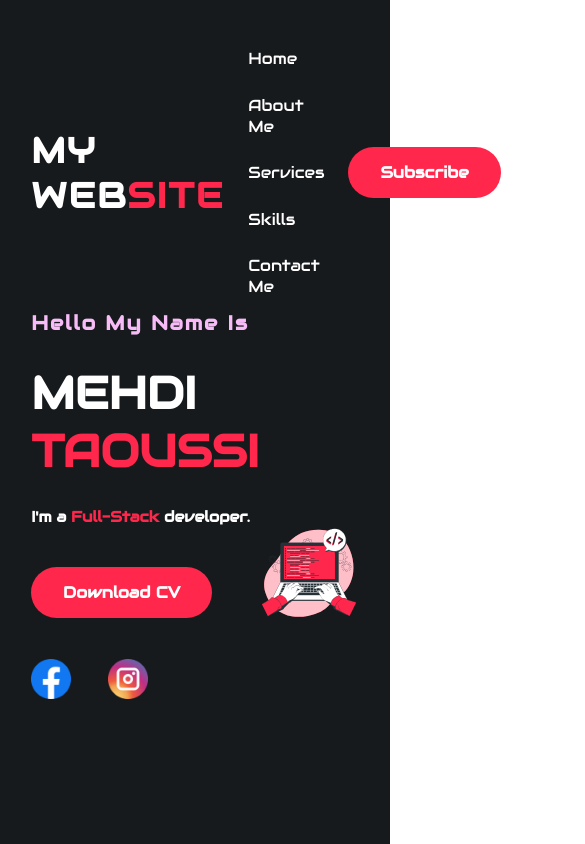
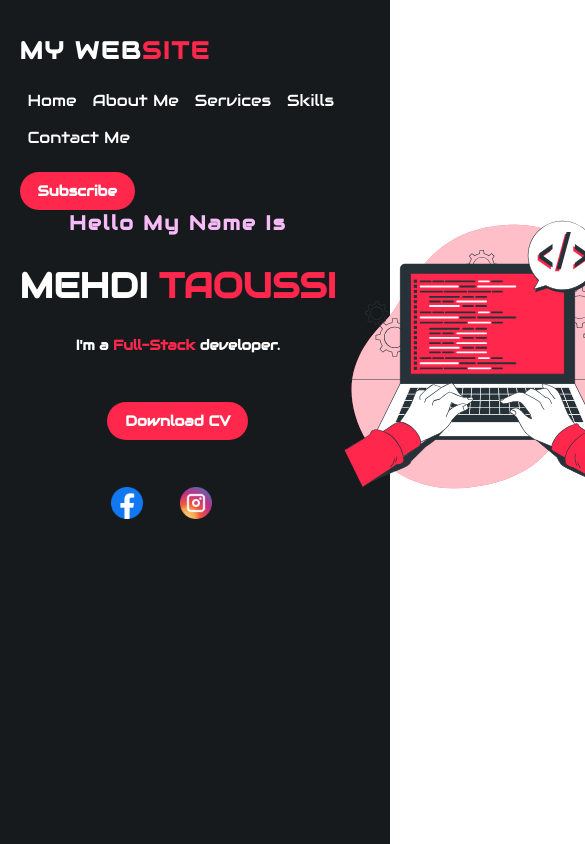
Before and after one commit to MehdiTaoussi2003/Portfolio, a plain HTML site: page index.html in a window 390 px wide. Shown: the top 844 px of the page, 585 px wide, since content can reach past the window. Drawn offline with Linux system fonts and the light colour scheme.

Commit message:
Update style.CSS

```diff
--- a/CSS/style.CSS
+++ b/CSS/style.CSS
@@ -1,82 +1,85 @@
-:root{
+:root {
     --primaryColor: #ff274b;
     --scondaryColor: #f7bcf7;
     --lightColor: #ffffff;
     --bgcolor-1: #171a1c;
     --bgcolor-2: #22282a;
     --padding: 8%;
-
-
 }
 
-
-*{
+* {
     margin: 0;
     padding: 0;
     box-sizing: border-box;
 }
 
-html{
+html {
     font-family: "Audiowide", sans-serif;
     font-size: 16px;
     color: var(--lightColor);
 }
-.home{
+
+.home {
     width: 100%;
     height: 100vh;
     background-color: var(--bgcolor-1);
     display: flex;
     flex-direction: column;
+}
 
-}
-span{
+span {
     color: var(--primaryColor);
 }
-h1{
+
+h1 {
     font-size: 4.65rem;
     margin: 1.7rem 0;
 }
-h2{
+
+h2 {
     font-size: 2.2rem;
     letter-spacing: 0.12rem;
     cursor: pointer;
 }
-h3{
+
+h3 {
     font-size: 1.5rem;
     margin-bottom: 3.5rem;
+}
 
-}
-h4{
+h4 {
     font-size: 1.25rem;
     letter-spacing: 0.12rem;
     color: var(--scondaryColor);
-
 }
 
-nav{
+nav {
     padding-top: 2.2rem;
     padding-left: var(--padding);
-    padding-right:var(--padding);
+    padding-right: var(--padding);
     display: flex;
     justify-content: space-between;
     align-items: center;
 }
-nav ul li{
+
+nav ul li {
     list-style-type: none;
     display: inline-block;
     margin: 0.8rem 1.5rem;
+}
 
-}
-nav ul li a{
+nav ul li a {
     color: var(--lightColor);
     text-decoration: none;
     text-transform: capitalize;
     transition: 0.4s;
 }
-nav ul li a:hover{
-color: var(--primaryColor);
+
+nav ul li a:hover {
+    color: var(--primaryColor);
 }
-.btn{
+
+.btn {
     background-color: var(--primaryColor);
     color: var(--lightColor);
     text-decoration: none;
@@ -84,33 +87,33 @@ color: var(--primaryColor);
     padding: 0.81rem 1.87rem;
     border-radius: 30px;
     border: 2px solid transparent;
+    transition: 0.4s;
+}
 
-    transition: 0.4s;
-
-}
-.btn:hover{
+.btn:hover {
     background-color: transparent;
     border: 2px solid var(--primaryColor);
 }
-.content{
+
+.content {
     flex-grow: 1;
     padding: 0 var(--padding);
     display: flex;
     align-items: center;
-
+    flex-wrap: wrap;
 }
 
-.container-texts{
+.container-texts {
     position: relative;
     bottom: 70px;
     flex-basis: 50%;
-
 }
 
-.container-texts h1{
+.container-texts h1 {
     font-size: 45px;
 }
-.container-texts h3{
+
+.container-texts h3 {
     font-size: 15px;
 }
 
@@ -120,19 +123,101 @@ color: var(--primaryColor);
 
 .container-image img {
     width: 100%;
-    height: 100%;
+    height: auto;
 }
 
-
-.social{
+.social {
     margin-top: 3.5rem;
 }
-.social img{
+
+.social img {
     margin-right: 2rem;
     width: 2.5rem;
     transition: 0.4s;
+}
 
+.social img:hover {
+    transform: scale(1.2);
 }
-.social img:hover{
-transform: scale(1.2);
+
+/* Responsive Design */
+@media (max-width: 1024px) {
+    :root {
+        --padding: 5%;
+    }
+
+    h1 {
+        font-size: 3.5rem;
+    }
+
+    h2 {
+        font-size: 1.8rem;
+    }
+
+    h3 {
+        font-size: 1.2rem;
+    }
+
+    nav ul li {
+        margin: 0.5rem 1rem;
+    }
+
+    .container-texts h1 {
+        font-size: 35px;
+    }
+
+    .container-texts h3 {
+        font-size: 14px;
+    }
 }
+
+@media (max-width: 768px) {
+    nav {
+        flex-direction: column;
+        align-items: flex-start;
+    }
+
+    nav ul {
+        padding: 0;
+        margin: 1rem 0;
+        display: flex;
+        flex-wrap: wrap;
+    }
+
+    nav ul li {
+        margin: 0.5rem;
+    }
+
+    .content {
+        flex-direction: column;
+    }
+
+    .container-texts {
+        flex-basis: 100%;
+        text-align: center;
+        bottom: 0;
+    }
+
+    .container-image {
+        flex-basis: 100%;
+    }
+}
+
+@media (max-width: 480px) {
+    h1 {
+        font-size: 2.5rem;
+    }
+
+    h2 {
+        font-size: 1.5rem;
+    }
+
+    .btn {
+        padding: 0.5rem 1rem;
+        font-size: 0.9rem;
+    }
+
+    .social img {
+        width: 2rem;
+    }
+}
```
